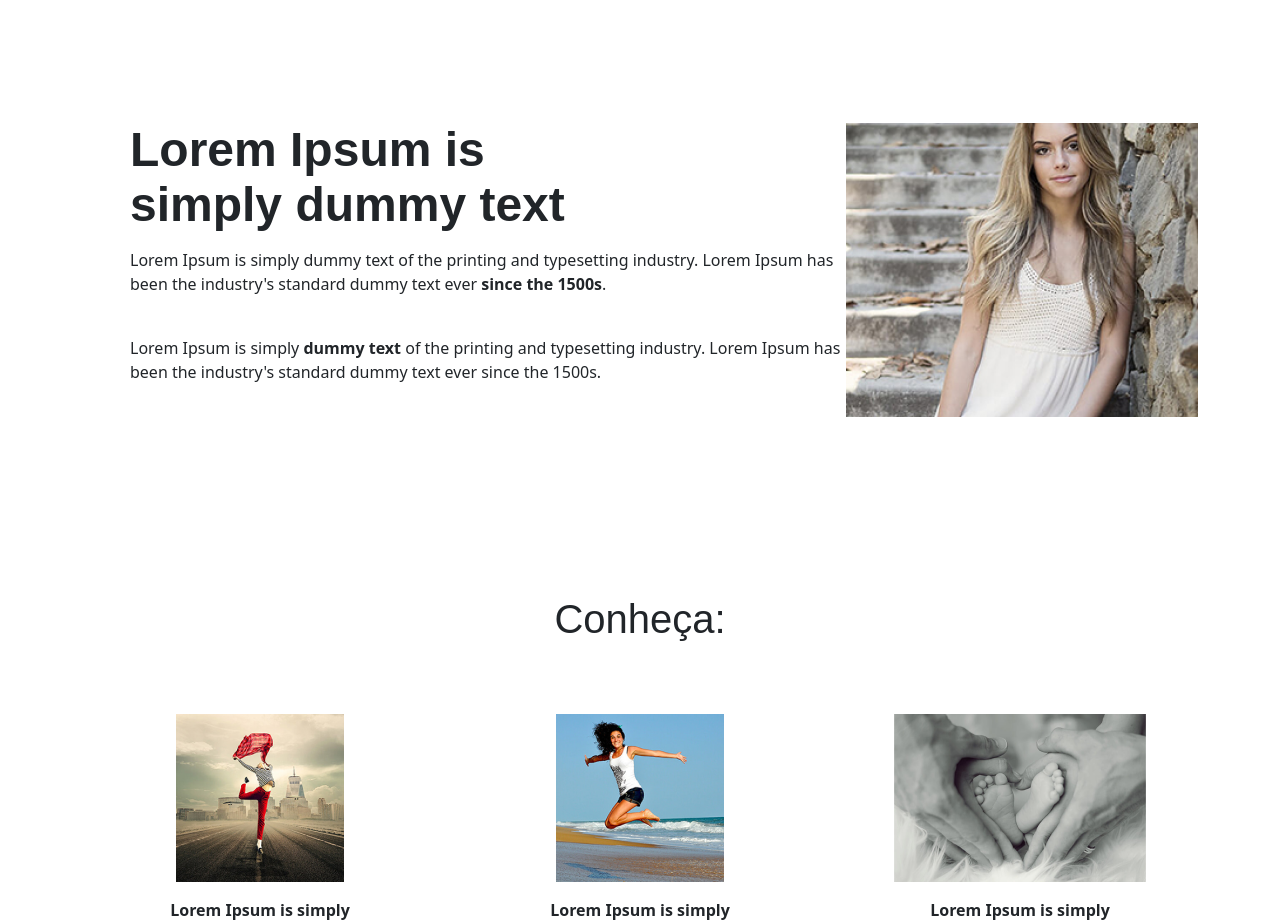
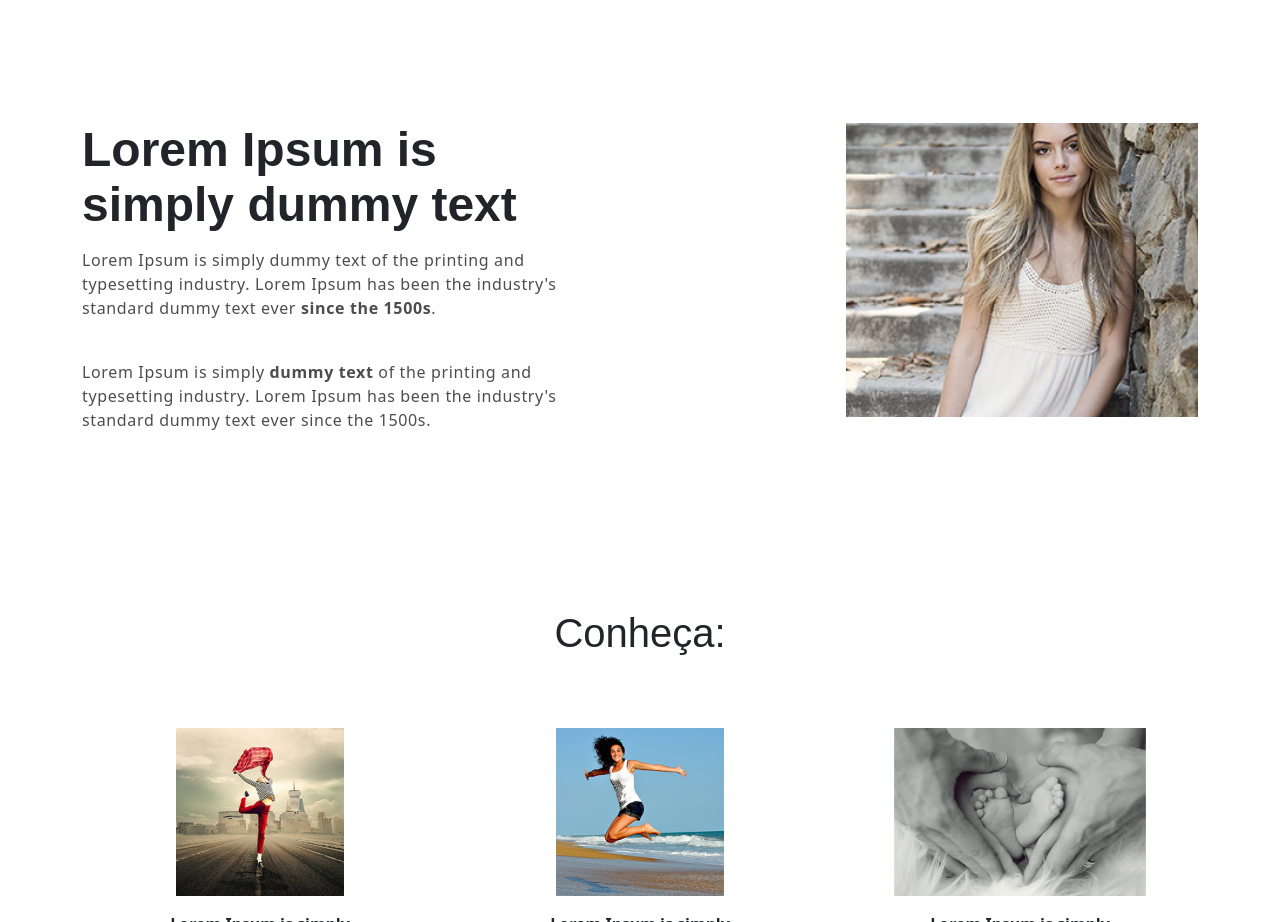
Before and after one commit to lazoliver/codeblue-job_oito, a plain HTML site: page index.html in a window 1280 px wide. Shown: the part 920-1842 px from the top of the page. Drawn offline with nearby package versions, Linux system fonts and the light colour scheme.

Commit message:
rev.: 0.2

```diff
--- a/css/style.css
+++ b/css/style.css
@@ -2,14 +2,14 @@
 h1{margin: 15px 0 14px;}
 main > figure img{margin-bottom: 97px;}
 .artigo > figure{margin-right: 48px;}
-.artigo-dois > article{margin-left: 48px;}
+.artigo-dois > figure{margin-left: 48px;}
 .artigo > article > h2{margin: 32px 0 0;}
 .artigo > article > h2, .artigo-dois > article > h2{
     font: 700 48px Arial, Helvetica, Sans-Serif;
     margin-bottom: 16px;
     width: 70%;
 }
-.artigo > article > p{
+.artigo > article > p, .artigo-dois > article > p{
     color: #4D4D4D;
     line-height: 24px;
     letter-spacing: 0.04em;
@@ -85,6 +85,7 @@ main > figure img{margin-bottom: 97px;}
 .botao{
     background: #FF651A;
     padding: 16px 0;
+    cursor: pointer;
 }
 .botao > a{
     color: #291300;
```
